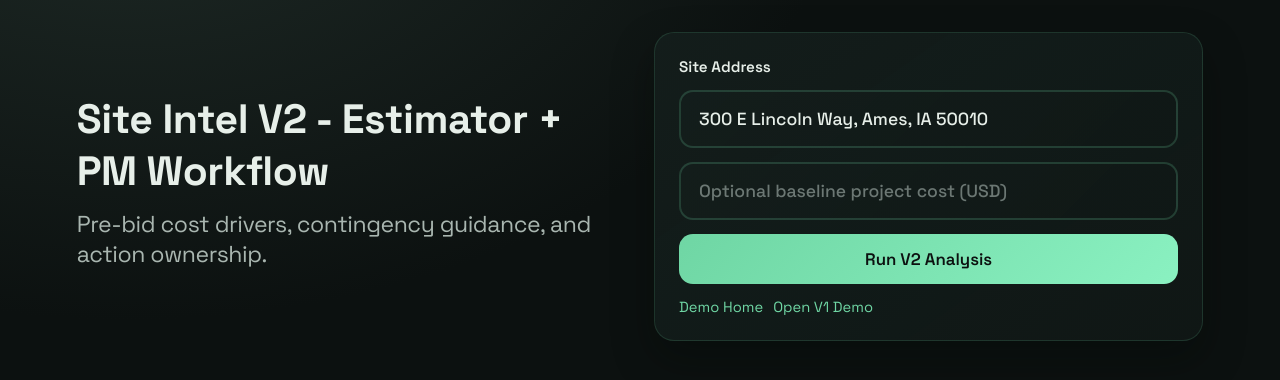
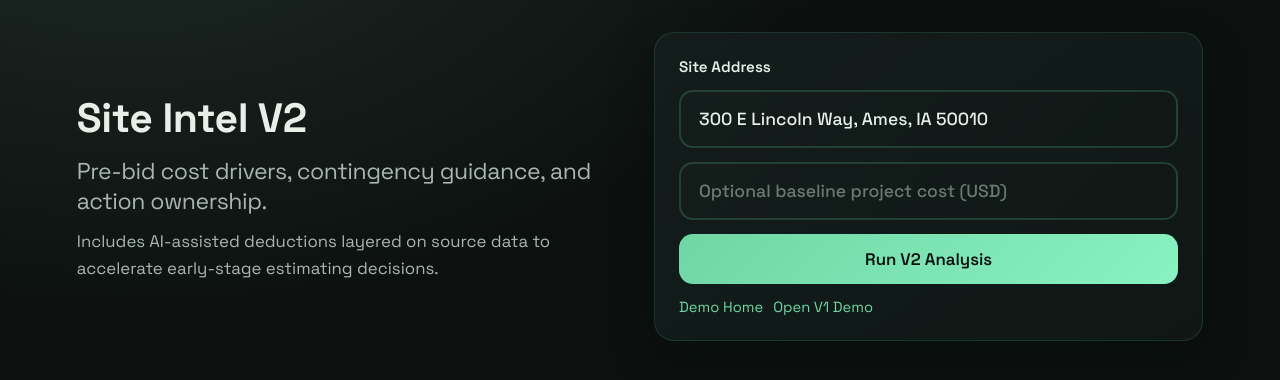
Before and after one commit to soumyamurthy/construction-site-intel, a Next.js app: page /v2 in a window 1280 px wide. Shown: the top 380 px of the page. Built offline with nearby package versions, Linux system fonts and the light colour scheme.

Commit message:
Polish V2 hero title and add AI-assisted deductions note

```diff
--- a/app/v2/page.tsx
+++ b/app/v2/page.tsx
@@ -144,11 +144,12 @@ export default function V2Page() {
   }
 
   return (
-    <main>
+    <main className="v2-page">
       <section className="hero">
         <div>
-          <span className="tag">Site Intel V2 - Estimator + PM Workflow</span>
+          <span className="tag">Site Intel V2</span>
           <h1>Pre-bid cost drivers, contingency guidance, and action ownership.</h1>
+          <p>Includes AI-assisted deductions layered on source data to accelerate early-stage estimating decisions.</p>
         </div>
         <div className="card fade-in">
           <form className="form" onSubmit={handleSubmit}>
```
